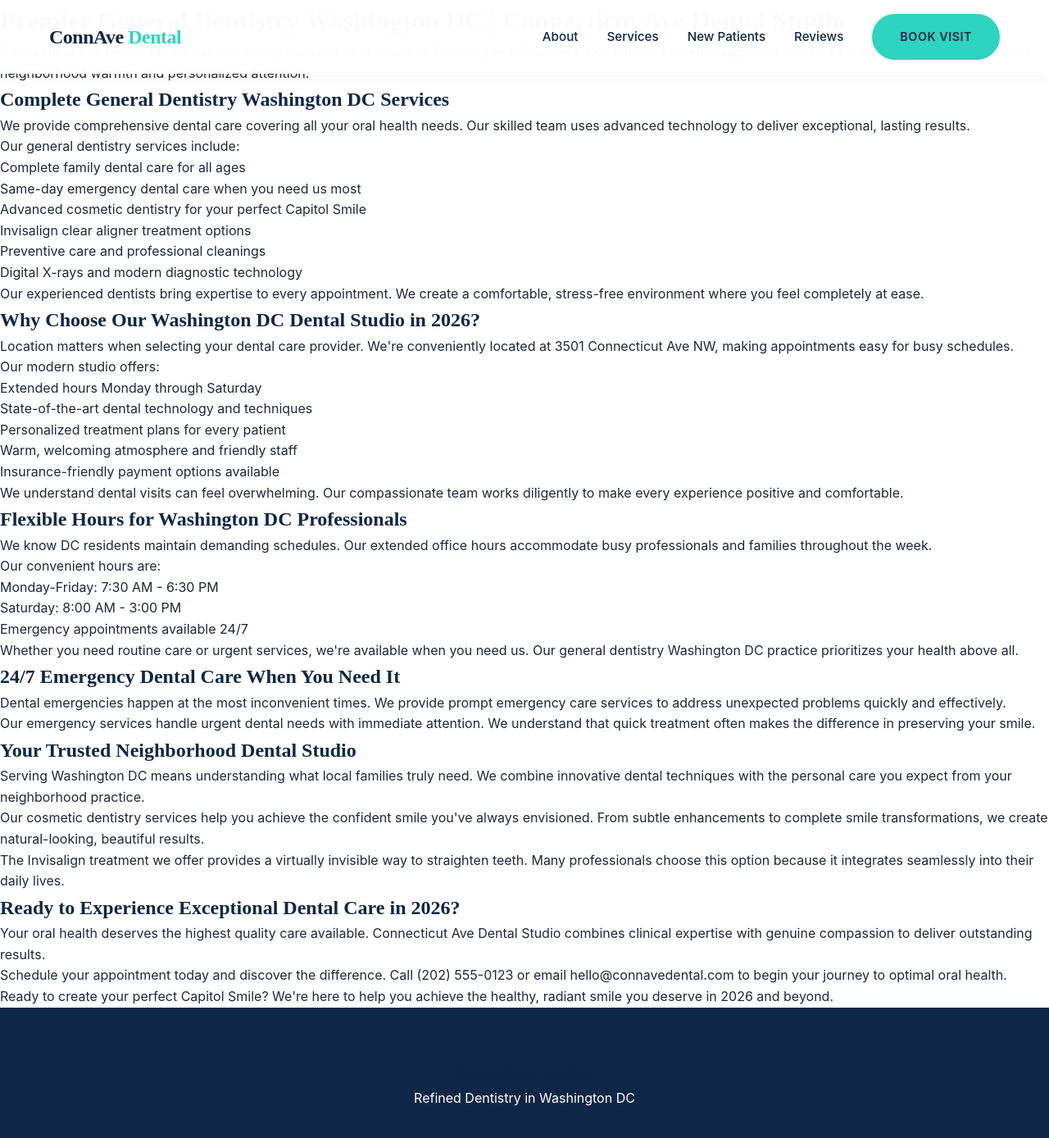
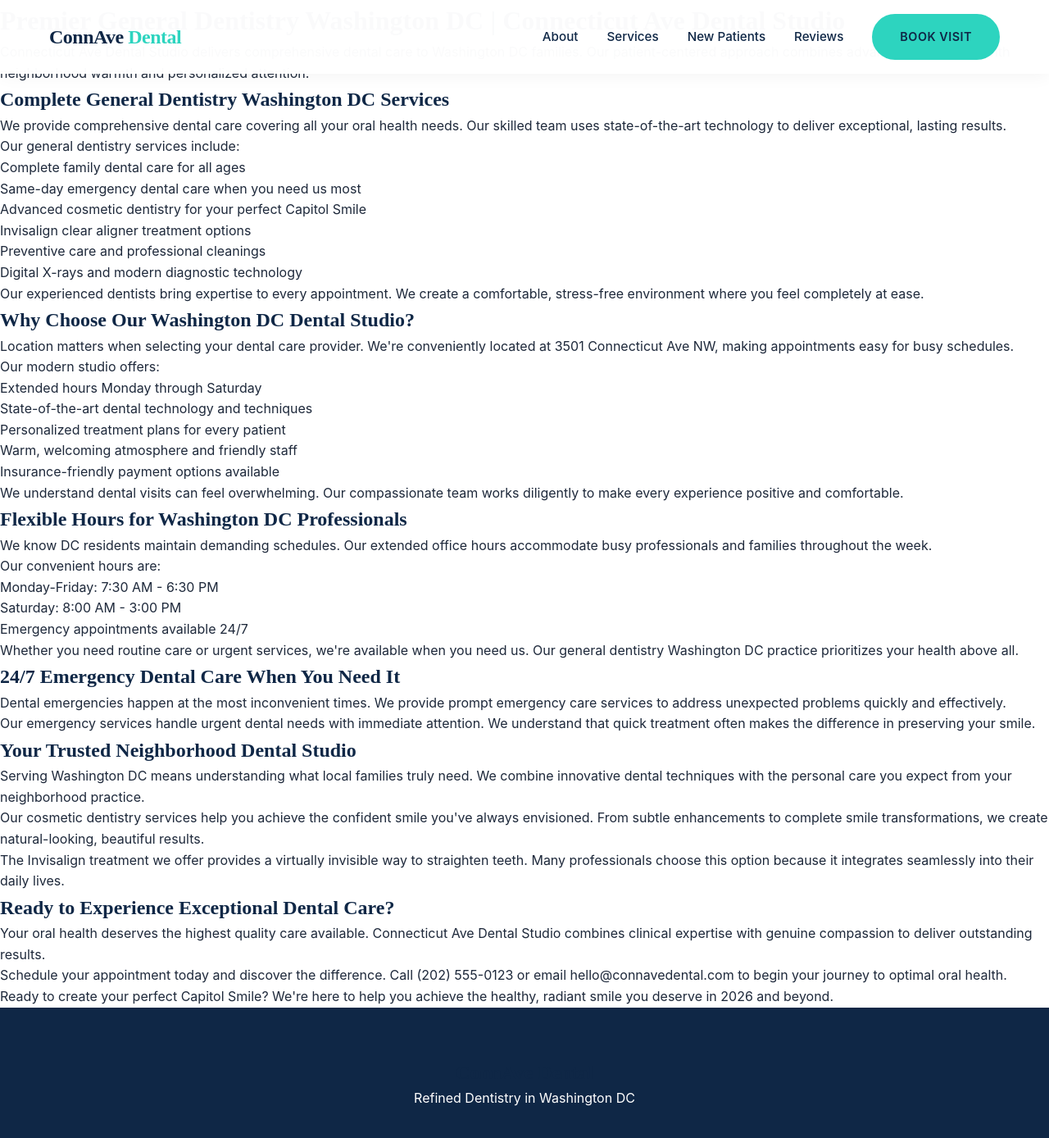
Before and after one commit to asquitt/asquitt.github.io, a Jekyll site: the page general-dentistry-washington-dc-connecticut-ave-dental.html, which Jekyll copies as it is, in a window 1280 px wide and 1400 px high. Shown: the top 1388 px of the window at 82% size. Built offline with Jekyll 4.4.1, drawn with Linux system fonts in a browser that asks for light colours.

Commit message:
Refresh and update content: general-dentistry-washington-dc-connecticut-ave-dental.html

```diff
--- a/general-dentistry-washington-dc-connecticut-ave-dental.html
+++ b/general-dentistry-washington-dc-connecticut-ave-dental.html
@@ -4,7 +4,7 @@
 <head>
 <meta charset="utf-8"/>
 <meta content="width=device-width, initial-scale=1.0" name="viewport"/>
-<meta content="Expert general dentistry Washington DC services at Connecticut Ave Dental Studio. Modern dental care with same-day appointments, emergency services, and advanced technology. Call (202) 555-0123." name="description"/>
+<meta content="Top-rated general dentistry Washington DC services at Connecticut Ave Dental Studio. Modern dental care with same-day appointments, 24/7 emergency services, and cutting-edge technology. Call (202) 555-0123." name="description"/>
 <title>General Dentistry Washington DC | Connecticut Ave Dental Studio</title>
 <style>
 
@@ -264,9 +264,9 @@
 </header>
 <main>
 <h1>Premier General Dentistry Washington DC | Connecticut Ave Dental Studio</h1>
-<p>Connecticut Ave Dental Studio delivers comprehensive dental care to Washington DC families. Our patient-centered approach combines cutting-edge technology with neighborhood warmth and personalized attention.</p>
+<p>Connecticut Ave Dental Studio delivers comprehensive dental care to Washington DC families. Our patient-centered approach combines advanced technology with neighborhood warmth and personalized attention.</p>
 <h2>Complete General Dentistry Washington DC Services</h2>
-<p>We provide comprehensive dental care covering all your oral health needs. Our skilled team uses advanced technology to deliver exceptional, lasting results.</p>
+<p>We provide comprehensive dental care covering all your oral health needs. Our skilled team uses state-of-the-art technology to deliver exceptional, lasting results.</p>
 <p>Our general dentistry services include:</p>
 <ul>
 <li>Complete family dental care for all ages</li>
@@ -277,7 +277,7 @@
 <li>Digital X-rays and modern diagnostic technology</li>
 </ul>
 <p>Our experienced dentists bring expertise to every appointment. We create a comfortable, stress-free environment where you feel completely at ease.</p>
-<h2>Why Choose Our Washington DC Dental Studio in 2026?</h2>
+<h2>Why Choose Our Washington DC Dental Studio?</h2>
 <p>Location matters when selecting your dental care provider. We're conveniently located at 3501 Connecticut Ave NW, making appointments easy for busy schedules.</p>
 <p>Our modern studio offers:</p>
 <ul>
@@ -304,7 +304,7 @@
 <p>Serving Washington DC means understanding what local families truly need. We combine innovative dental techniques with the personal care you expect from your neighborhood practice.</p>
 <p>Our cosmetic dentistry services help you achieve the confident smile you've always envisioned. From subtle enhancements to complete smile transformations, we create natural-looking, beautiful results.</p>
 <p>The Invisalign treatment we offer provides a virtually invisible way to straighten teeth. Many professionals choose this option because it integrates seamlessly into their daily lives.</p>
-<h2>Ready to Experience Exceptional Dental Care in 2026?</h2>
+<h2>Ready to Experience Exceptional Dental Care?</h2>
 <p>Your oral health deserves the highest quality care available. Connecticut Ave Dental Studio combines clinical expertise with genuine compassion to deliver outstanding results.</p>
 <p>Schedule your appointment today and discover the difference. Call (202) 555-0123 or email hello@connavedental.com to begin your journey to optimal oral health.</p>
 <p>Ready to create your perfect Capitol Smile? We're here to help you achieve the healthy, radiant smile you deserve in 2026 and beyond.</p>
```
